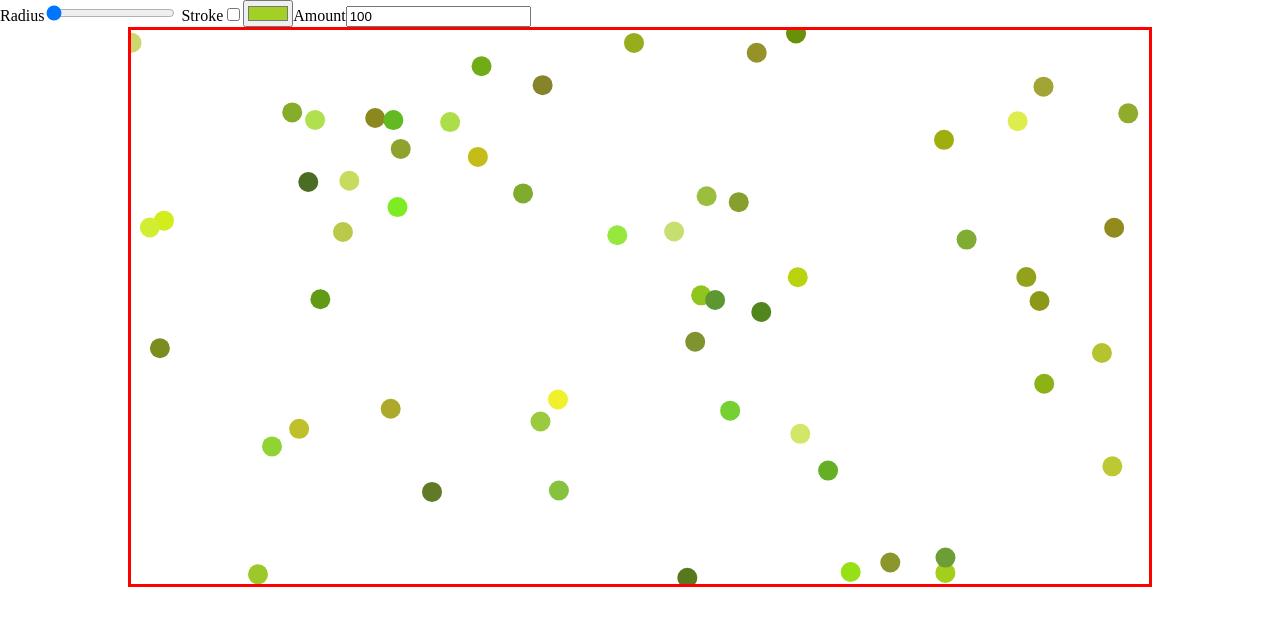
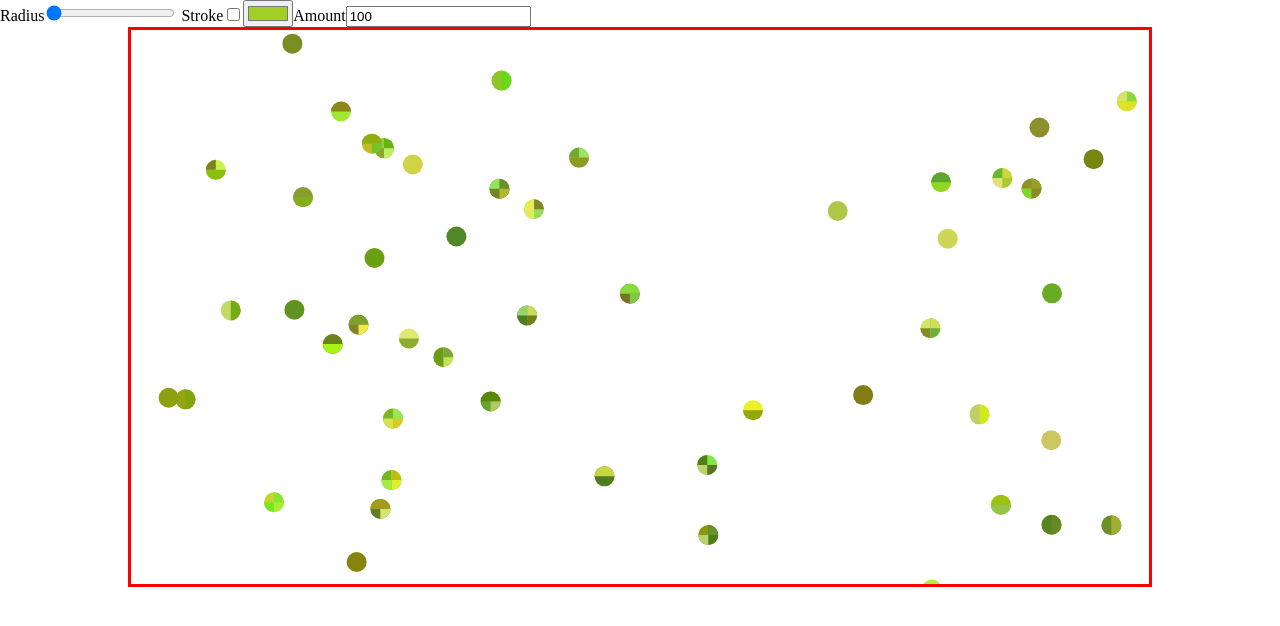
Before and after one commit to SiemDW/Art-Platform, a React (Vite) app: page / in a window 1280 px wide. Shown: the top 626 px of the page. Built offline with nearby package versions, Linux system fonts and the light colour scheme.

Commit message:
added arcs to circles with rotation and matching colors

```diff
--- a/src/App.jsx
+++ b/src/App.jsx
@@ -9,18 +9,43 @@ import NumberPicker from "./components/NumberPicker";
 
 
 
-const generateCirle = (color, radius, strokeCheck) => ({
-  x: Math.random() * 1000,
-  y: Math.random() * 1000,
-  color: RandomColorValueInRange(hexToHSL(color)),
-  radius,
-  strokeCheck,
-  strokeColor: RandomColorValueInRange(hexToHSL(color))
-});
+const generateCirle = (color, radius, strokeCheck,rotations) => {
+  const arcsChoice = [
+    "full",
+    {
+      type: "half",
+      color: RandomColorValueInRange(hexToHSL(color)),
+    },
+    {
+      type: "third",
+      color: RandomColorValueInRange(hexToHSL(color)),
+      color2: RandomColorValueInRange(hexToHSL(color)),
+    },
+    {
+      type: "quarter",
+      color: RandomColorValueInRange(hexToHSL(color)),
+      color2: RandomColorValueInRange(hexToHSL(color)),
+      color3: RandomColorValueInRange(hexToHSL(color)),
+    },
+
+  ];
+
+   return {
+     x: Math.random() * 1000,
+     y: Math.random() * 1000,
+     color: RandomColorValueInRange(hexToHSL(color)),
+     radius,
+     rotations: rotations[Math.floor(Math.random() * 3.999)],
+     arcs: arcsChoice[Math.floor(Math.random() * 3.999)],
+     strokeCheck,
+     strokeColor: RandomColorValueInRange(hexToHSL(color)),
+   };};
 
 const generateCirles = (amount,color,radius,strokeCheck) => {
+  const rotateAmount = [0, 90, 180, 270]
+
   const arr = new Array(amount).fill(null);
-  return arr.map(() => generateCirle(color,radius,strokeCheck));
+  return arr.map(() => generateCirle(color,radius,strokeCheck,rotateAmount));
 };
 
 
@@ -163,6 +188,9 @@ function App() {
     const tmp = [...circles];
     const updated = tmp.map((circle) => {
       const tmpCircle = { ...circle };
+      if(tmpCircle.arcs.color) { tmpCircle.arcs.color = RandomColorValueInRange(hexToHSL(value)) }
+      if(tmpCircle.arcs.color2) { tmpCircle.arcs.color2 = RandomColorValueInRange(hexToHSL(value)) }
+      if(tmpCircle.arcs.color3) { tmpCircle.arcs.color3 = RandomColorValueInRange(hexToHSL(value)) }
       tmpCircle.color = RandomColorValueInRange(hexToHSL(value));
       tmpCircle.strokeColor = RandomColorValueInRange(hexToHSL(value));
       return tmpCircle;
--- a/src/components/Drawing.jsx
+++ b/src/components/Drawing.jsx
@@ -1,10 +1,95 @@
 const Drawing = ({ circles }) => {
 
+console.log(circles)
   return (
     <svg className="svg-container">
       {circles.map((circle, index) => {
+        const pathArray = [
+          <path
+            d={
+              "M" +
+              circle.x.toString() +
+              " " +
+              (circle.y + circle.radius).toString() +
+              "A" +
+              circle.radius.toString() +
+              " " +
+              circle.radius.toString() +
+              " " +
+              ",0, 0, 1," +
+              circle.x.toString() +
+              " " +
+              (circle.y - circle.radius).toString() +
+              " " +
+              "L" +
+              circle.x.toString() +
+              " " +
+              circle.y.toString()
+            }
+            fill={circle.arcs.color}
+          />,
+          <path
+            d={
+              "M" +
+              (circle.x).toString() +
+              " " +
+              (circle.y-circle.radius).toString() +
+              "A" +
+              circle.radius.toString() +
+              " " +
+              circle.radius.toString() +
+              " " +
+              ",0, 0, 1," +
+              (circle.x+circle.radius).toString() +
+              " " +
+              (circle.y).toString() +
+              " " +
+              "L" +
+              circle.x.toString() +
+              " " +
+              circle.y.toString()
+            }
+            fill={circle.arcs.color2}
+          />,
+          <path
+            d={
+              "M" +
+              circle.x.toString() +
+              " " +
+              (circle.y + circle.radius).toString() +
+              "A" +
+              circle.radius.toString() +
+              " " +
+              circle.radius.toString() +
+              " " +
+              ",0, 0, 1," +
+              (circle.x - circle.radius).toString() +
+              " " +
+              circle.y.toString() +
+              " " +
+              "L" +
+              circle.x.toString() +
+              " " +
+              circle.y.toString()
+            }
+            fill={circle.arcs.color3}
+          />,
+
+        ];
+        ;
+
         return (
-          <g key={index}>
+          <g
+            transform={
+              "rotate(" + circle.rotations.toString() +
+              " " +
+              circle.x.toString() +
+              " " +
+              circle.y.toString() +
+              ")"
+            }
+            key={index}
+          >
             <circle
               cx={circle.x}
               cy={circle.y}
@@ -12,15 +97,10 @@ const Drawing = ({ circles }) => {
               stroke={circle.strokeCheck ? circle.strokeColor : ""}
               fill={circle.color}
             />
-            <path
-              d={
-                "M" +
-                circle.x +
-                circle.y +
-                "A" + circle.radius +  circle.radius +"0, 0, 0,"+ circle.x +circle.y + "L 125 80 Z"
-              }
-              fill="green"
-            />
+            {circle.arcs.type === "half" || circle.arcs.type === "third" || circle.arcs.type === "quarter"? pathArray[0] : null}
+            {circle.arcs.type === "third" || circle.arcs.type ===  "quarter" ? pathArray[1] : null}
+            {circle.arcs.type === "quarter" ? pathArray[2] : null}
+
           </g>
         );
       })}
```
